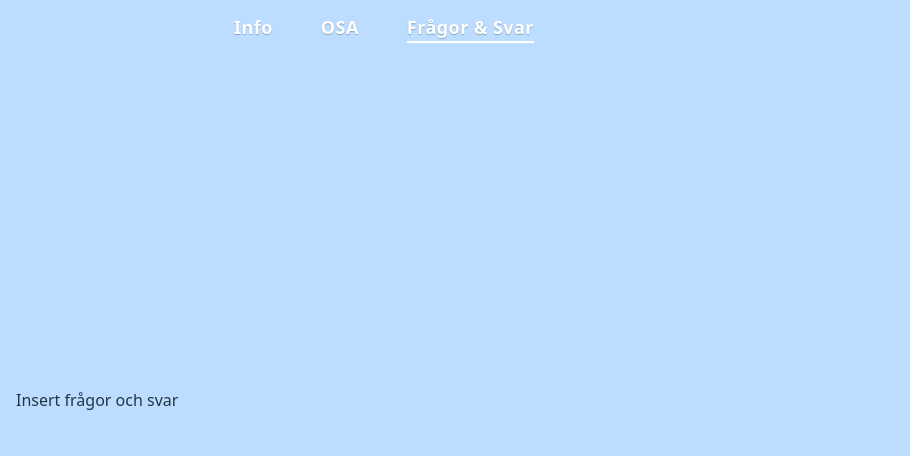
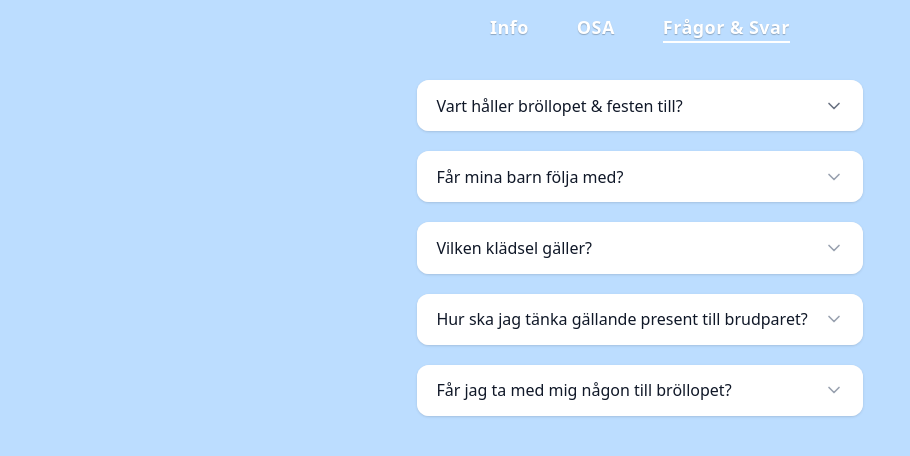
Before and after one commit to VanjaVidmark/johanna-kevin-wedding, a React (Vite) app: page /faq in a window 1280 px wide. Shown: the top 456 px of the page, without its empty margins (0-910 px from the left). Built offline with nearby package versions, Linux system fonts and the light colour scheme.

Commit message:
first version

```diff
--- a/index.html
+++ b/index.html
@@ -5,6 +5,7 @@
     <link rel="icon" type="image/png" href="/ring.png" />
     <meta name="viewport" content="width=device-width, initial-scale=1.0" />
     <title>Johanna & Kevin </title>
+    <link href="https://fonts.googleapis.com/css2?family=Great+Vibes&display=swap" rel="stylesheet">
   </head>
   <body>
     <div id="root"></div>
--- a/package.json
+++ b/package.json
@@ -10,6 +10,8 @@
     "preview": "vite preview"
   },
   "dependencies": {
+    "@fontsource/dancing-script": "^5.2.5",
+    "@fontsource/great-vibes": "^5.2.5",
     "@lottiefiles/react-lottie-player": "^3.6.0",
     "@tailwindcss/vite": "^4.1.3",
     "lottie-react": "^2.4.1",
--- a/src/Navbar.tsx
+++ b/src/Navbar.tsx
@@ -1,8 +1,11 @@
-import { NavLink } from "react-router-dom";
+import { NavLink, useLocation } from "react-router-dom";
 
 export default function Navbar() {
+  const location = useLocation();
+  const isHome = location.pathname === "/"; // 🏠 Check if we are at "/"
+
   return (
-    <header className="fixed top-0 left-0 w-full lg:w-[60%] h-[7vh] bg-[#BCDDFF] text-white z-50">
+    <header className={`fixed top-0 left-0 w-full ${isHome ? "lg:w-[60%]" : "lg:w-full"} h-[7vh] bg-[#BCDDFF] text-white z-50`}>
       <nav className="max-w-screen-xl mx-auto h-full flex items-center justify-center gap-12 text-lg font-bold tracking-wide">
         <NavLink
           to="/"
--- a/src/index.css
+++ b/src/index.css
@@ -26,8 +26,9 @@ a {
 
 body {
   margin: 0;
-  display: flex;
+  padding: 0;
   place-items: center;
+  width: 100%;
   min-width: 320px;
   min-height: 100vh;
   background-color: #BCDDFF;
@@ -40,14 +41,13 @@ h1 {
 
 button {
   border-radius: 8px;
-  border: 1px solid transparent;
   padding: 0.6em 1.2em;
   font-size: 1em;
-  font-weight: 500;
+  font-weight: 600;
   font-family: inherit;
-  background-color: #1a1a1a;
+  background-color: #de7987;
+  color: white;
   cursor: pointer;
-  transition: border-color 0.25s;
 }
 button:hover {
   border-color: #646cff;
@@ -62,10 +62,4 @@ button:focus-visible {
     color: #213547;
     background-color: #ffffff;
   }
-  a:hover {
-    color: #747bff;
-  }
-  button {
-    background-color: #f9f9f9;
-  }
 }
--- a/src/pages/Questions.tsx
+++ b/src/pages/Questions.tsx
@@ -1,3 +1,132 @@
+import { useState } from "react";
+import { ChevronDown, ChevronUp } from "lucide-react";
+
 export default function Questions() {
-    return <div className="p-4">Insert frågor och svar</div>;
-  }
+  const [open1, setOpen1] = useState(false);
+  const [open2, setOpen2] = useState(false);
+  const [open3, setOpen3] = useState(false);
+  const [open4, setOpen4] = useState(false);
+  const [open5, setOpen5] = useState(false);
+
+  return (
+    <section className="w-full flex flex-col items-center px-6 py-[10vh] space-y-5">
+
+      {/* Question 1 */}
+      <article className="w-full max-w-2xl bg-[#f0f1f3] rounded-xl shadow overflow-hidden">
+        <header>
+          <button
+            onClick={() => setOpen1(!open1)}
+            className="!bg-white flex items-center justify-between w-full text-left"
+          >
+            <h2 className="font-medium text-gray-900 flex-1 py-1">
+              Vart håller bröllopet & festen till?
+            </h2>
+            <span className="text-gray-500 ml-4 flex-shrink-0">
+              {open1 ? <ChevronUp size={20} /> : <ChevronDown size={20} />}
+            </span>
+          </button>
+        </header>
+        {open1 && (
+          <div className="px-5 py-2 bg-[#f0f1f3] text-gray-700 space-y-2">
+            <p> Själevads kyrka ligger på Hampnäsvägen 27 i Själevad ⛪ </p>
+            <p> Hembygdsgården hittar ni på Hörnäsvägen 49, på andra sidan av Själevadsfjärden.</p>
+          </div>
+        )}
+      </article>
+
+      {/* Question 2 */}
+      <article className="w-full max-w-2xl bg-[#f0f1f3] rounded-xl shadow overflow-hidden">
+        <header>
+          <button
+            onClick={() => setOpen2(!open2)}
+            className=" !bg-white flex items-center justify-between w-full p-4 text-left"
+          >
+            <h2 className="font-medium text-gray-900 flex-1 py-1">
+              Får mina barn följa med?
+            </h2>
+            <span className="text-gray-400 ml-4 flex-shrink-0">
+              {open2 ? <ChevronUp size={20} /> : <ChevronDown size={20} />}
+            </span>
+          </button>
+        </header>
+        {open2 && (
+          <div className="px-5 py-2 bg-[#f0f1f3] text-gray-700">
+            <p>
+              Barn är varmt välkomna att vara med under vigseln och den efterföljande brudskålen.
+              Under middagen och resten av kvällen är det barnfritt som gäller.
+            </p>
+          </div>
+        )}
+      </article>
+
+      {/* Question 3 */}
+      <article className="w-full max-w-2xl bg-[#f0f1f3] rounded-xl shadow overflow-hidden">
+        <header>
+          <button
+            onClick={() => setOpen3(!open3)}
+            className="!bg-white flex items-center justify-between w-full p-4 text-left"
+          >
+            <h2 className="font-medium text-gray-900 flex-1 py-1">
+              Vilken klädsel gäller?
+            </h2>
+            <span className="text-gray-400 ml-4 flex-shrink-0">
+              {open3 ? <ChevronUp size={20} /> : <ChevronDown size={20} />}
+            </span>
+          </button>
+        </header>
+        {open3 && (
+          <div className="px-5 py-2 bg-[#f0f1f3] text-gray-700">
+            <p>
+              Klädkoden är kavaj.
+            </p>
+          </div>
+        )}
+      </article>
+
+      {/* Question 4 */}
+      <article className="w-full max-w-2xl bg-[#f0f1f3] rounded-xl shadow overflow-hidden">
+        <header>
+          <button
+            onClick={() => setOpen4(!open4)}
+            className="!bg-white flex items-center justify-between w-full p-4 text-left"
+          >
+            <h2 className="font-medium text-gray-900 flex-1 py-1">
+              Hur ska jag tänka gällande present till brudparet?
+            </h2>
+            <span className="text-gray-400 ml-4 flex-shrink-0">
+              {open4 ? <ChevronUp size={20} /> : <ChevronDown size={20} />}
+            </span>
+          </button>
+        </header>
+        {open4 && (
+          <div className="px-5 py-2 bg-[#f0f1f3] text-gray-700 space-y-2">
+            <p>Att ni vill komma och fira med oss är allt vi önskar. Om ni ändå vill ni uppmärksamma vår dag med en gåva skulle vi uppskatta ett bidrag till vår bröllopsresa. </p>
+            <p>Bidrag till resan kan swishas till vår toastmaster Vanja på nummer <a href="tel:+46722133920" className="!underline !text-blue-700">072-2133920</a>. </p>
+          </div>
+        )}
+      </article>
+
+      <article className="w-full max-w-2xl bg-[#f0f1f3] rounded-xl shadow overflow-hidden">
+        <header>
+          <button
+            onClick={() => setOpen5(!open5)}
+            className="!bg-white flex items-center justify-between w-full p-4 text-left"
+          >
+            <h2 className="font-medium text-gray-900 flex-1 py-1">
+            Får jag ta med mig någon till bröllopet?
+            </h2>
+            <span className="text-gray-400 ml-4 flex-shrink-0">
+              {open5 ? <ChevronUp size={20} /> : <ChevronDown size={20} />}
+            </span>
+          </button>
+        </header>
+        {open5 && (
+          <div className="px-5 py-2 bg-[#f0f1f3] text-gray-700">
+            <p>Självklart är respektive välkommen.</p>
+          </div>
+        )}
+      </article>
+
+    </section>
+  );
+}
--- a/src/pages/RSVPForm.tsx
+++ b/src/pages/RSVPForm.tsx
@@ -57,13 +57,15 @@ const RSVPForm: React.FC = () => {
   };
 
   return (
-    <div className="w-screen flex justify-center px-4 py-12 mt-5 lg:items-center">
+    <div className="w-screen flex justify-center px-4 py-[10vh] mt-5 lg:items-center">
       <form
         onSubmit={handleSubmit}
         className="max-w-lg w-full mx-auto p-6 bg-white rounded-lg shadow space-y-5">
-        <h2 className="text-2xl text-[#de7987] font-bold text-center">OSA</h2>
-        <p className="text-gray-600">Fyll i formuläret för att OSA. Svara senast XXX.</p>
-        <p className="text-gray-600">Samtpliga personer i sällskapet behöver OSA</p>
+        <div className="space-y-2">
+          <h2 className="text-2xl text-[#de7987] font-bold text-center">OSA</h2>
+          <p className="text-gray-500">Fyll i formuläret för att OSA. Svara senast den 30 juni.</p>
+          <p className="text-gray-500">Anmäl varje person i sällskapet separat. </p>
+        </div>
 
         <div>
           <label className="block font-medium mb-1">För- och efternamn *</label>
@@ -109,14 +111,14 @@ const RSVPForm: React.FC = () => {
             name="info"
             value={form.info}
             onChange={handleChange}
-            placeholder="Ange allergier och/eller annan viktig information tll brudparet"
+            placeholder="Ange allergier och/eller annan viktig information till brudparet"
             rows={4}
             className="w-full border border-gray-300 p-2 rounded"
           />
         </div>
 
         <div>
-          <label className="block font-medium mb-1">Önskelåt? hur ska man formulera frågan?</label>
+          <label className="block font-medium mb-1">Denna låt är obligatorisk till dansgolvet: </label>
           <input
             name="song"
             value={form.song}
--- a/src/pages/SuccessPage.tsx
+++ b/src/pages/SuccessPage.tsx
@@ -16,16 +16,17 @@ export default function SuccessPage() {
             src={successAnimation}
             style={{ height: "140px", width: "140px" }} />
 
-            <h2 className="text-2xl font-bold mt-4 text-[#de7987]">Tack för att du OSAt!</h2>
+            <h2 className="text-2xl font-bold mt-4 text-[#de7987]">Din anmälan är skickad!</h2>
+            <p className="mt-2 text-gray-600">
+                Vill ni skriva nån hälsning här eller lämna tomt?
+            </p>
             <div className="flex justify-center items-center gap-4">
                 <button
-                    className="border px-4 py-2 rounded hover:bg-gray-100 transition"
                     onClick={() => navigate("/osa")}
                 >
                     OSA igen
                 </button>
                 <button
-                    className="border px-4 py-2 rounded hover:bg-gray-100 transition"
                     onClick={() => navigate("/faq")}
                 >
                     Frågor & Svar
```
Also changed, not shown: src/pages/Home.tsx (+7 -12 lines), 1 other file (tests, documents, lock files or other folders).
